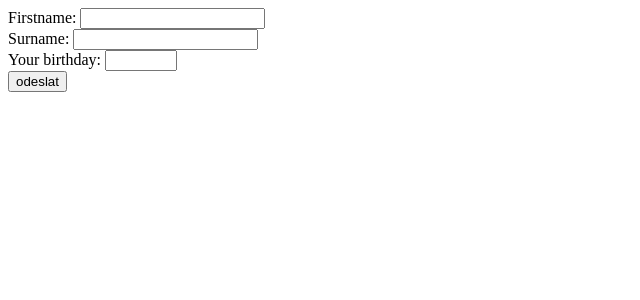
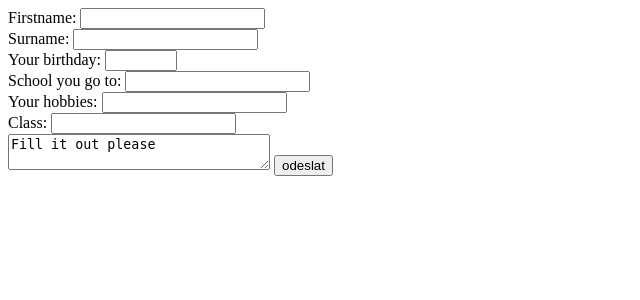
Before and after one commit to SimonSiksta420/wp1-12, a PHP site: page / in a window 1280 px wide. Shown: the top 300 px of the page, without its empty margins (0-640 px from the left). Run offline with PHP 8.4, Linux system fonts and the light colour scheme.

Commit message:
Epic god moment

```diff
--- a/index.php
+++ b/index.php
@@ -16,7 +16,18 @@
 <label for="i-birthday"> Your birthday: </label>
 <input type="number" min="1900" max="2020" name="birthday" id="">
 <br>
-
+<label for="i-school"> School you go to: </label>
+<input type="text" name="school" id="">
+<br>
+<label for="i-hobbies"> Your hobbies: </label>
+<input type="text" name="hobbies" id="">
+<br>
+<label for="i-class"> Class: </label>
+<input type="text" name="class" id="">
+<br>
+<textarea name="description" id="i-description" cols="30">
+Fill it out please
+</textarea>
 
 <input type="submit" value="odeslat">
 </form>
```
Also changed, not shown: submit.php (+8 -0 lines).
